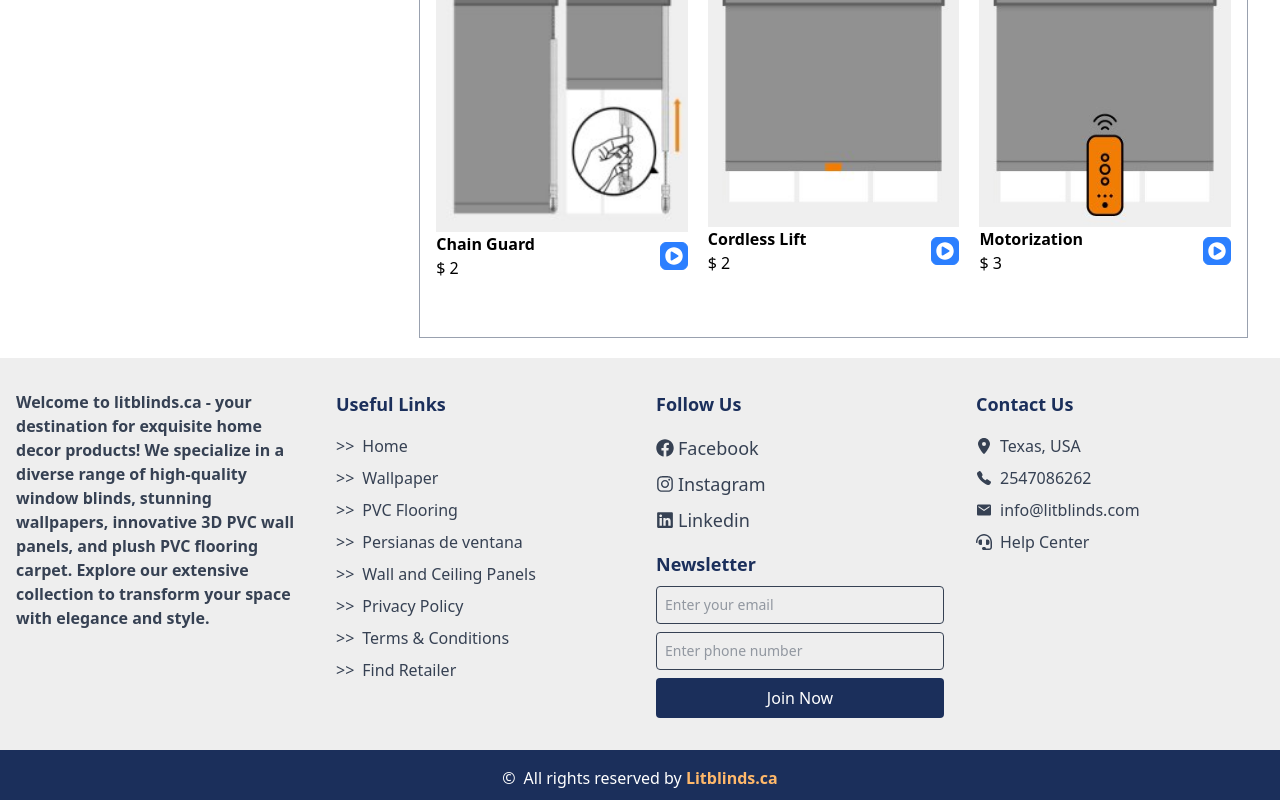
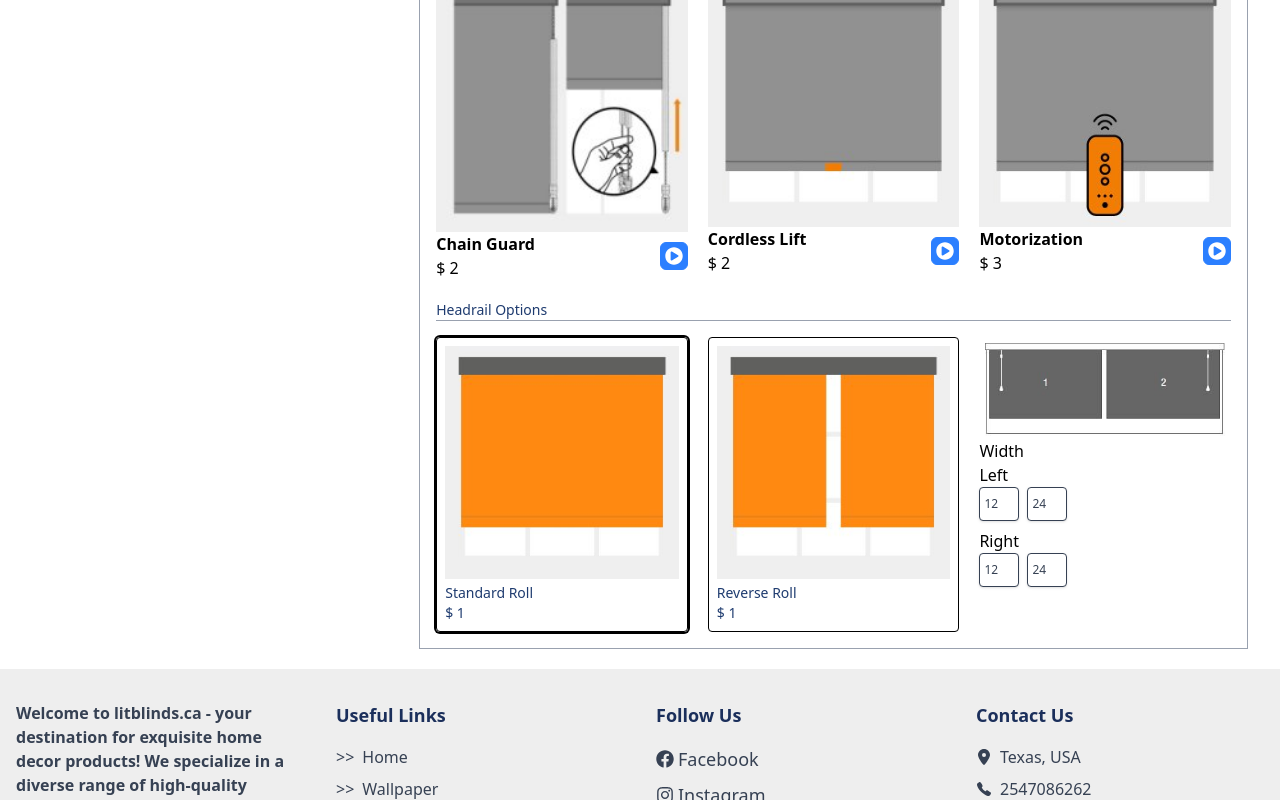
Before and after one commit to RobiulIslam08/litblinds, a React (Vite) app: page /window-blinds-singlepage in a window 1280 px wide. Shown: the part 1976-2776 px from the top of the page. Built offline with nearby package versions, Linux system fonts and the light colour scheme.

Commit message:
Headrail Options design

```diff
--- /dev/null
+++ b/src/components/WindowBlindsSinglePage/Headrail.jsx
@@ -0,0 +1,131 @@
+import React, { useState } from 'react';
+import insideImage from '../../assets/images/windowBlindsSinglePage/inside.jpg';
+import reverseRoll from '../../assets/images/windowBlindsSinglePage/reversRoll.jpg';
+import headrailBothImage from '../../assets/images/windowBlindsSinglePage/headrailLiftBothImage.jpg';
+import headrailLiftPosition from '../../assets/images/windowBlindsSinglePage/headrailLiftPositionImage.jpg';
+
+const Headrail = () => {
+	const options = ['12', '24', '36'];
+
+	const [leftTop, setLeftTop] = useState('12');
+	const [leftBottom, setLeftBottom] = useState('24');
+	const [rightTop, setRightTop] = useState('12');
+	const [rightBottom, setRightBottom] = useState('24');
+	const [selectedSide, setSelectedSide] = useState('');
+
+	// 👉 Control which option is active
+	const [selectedOption, setSelectedOption] = useState('standard'); // default: 'standard' or 'reverse'
+
+	return (
+		<div>
+			<div>
+				<p className='text-primary text-sm mt-3 md:mt-4 lg:mt-5'>Headrail Options</p>
+				<hr className='text-gray-400 mb-3 lg:mb-4' />
+
+				<div className='grid grid-cols-2 lg:grid-cols-3 gap-5'>
+
+					{/* ✅ Standard Roll */}
+					<div
+						onClick={() => setSelectedOption('standard')}
+						className={`cursor-pointer border p-2 rounded ${selectedOption === 'standard' ? 'ring-2 ring-primary' : ''}`}
+					>
+						<img src={insideImage} alt="Standard Roll" />
+						<p className='text-primary text-sm mt-1'>Standard Roll</p>
+						<p className='text-primary text-sm'>$ 1</p>
+					</div>
+
+					{/* ✅ Reverse Roll */}
+					<div
+						onClick={() => setSelectedOption('reverse')}
+						className={`cursor-pointer border p-2 rounded ${selectedOption === 'reverse' ? 'ring-2 ring-primary' : ''}`}
+					>
+						<img src={reverseRoll} alt="Reverse Roll" />
+						<p className='text-primary text-sm mt-1'>Reverse Roll</p>
+						<p className='text-primary text-sm'>$ 1</p>
+					</div>
+
+					{/* ✅ Conditional Content */}
+					{selectedOption === 'standard' && (
+						<div className='col-span-2 lg:col-span-1'>
+							<img src={headrailBothImage} alt="Headrail Both" />
+							<p>Width</p>
+
+							{/* Left Side */}
+							<div>
+								<p>Left</p>
+								<div className='flex gap-2'>
+									<select
+										value={leftTop}
+										onChange={(e) => setLeftTop(e.target.value)}
+										className="w-10 px-1 py-2 text-xs border rounded bg-white text-gray-700 shadow focus:outline-none focus:ring-2 focus:ring-blue-500 appearance-none"
+									>
+										<option value="">--</option>
+										{options.map((option, idx) => (
+											<option key={idx} value={option}>{option}</option>
+										))}
+									</select>
+									<select
+										value={leftBottom}
+										onChange={(e) => setLeftBottom(e.target.value)}
+										className="w-10 px-1 py-2 text-xs border rounded bg-white text-gray-700 shadow focus:outline-none focus:ring-2 focus:ring-blue-500 appearance-none"
+									>
+										<option value="">--</option>
+										{options.map((option, idx) => (
+											<option key={idx} value={option}>{option}</option>
+										))}
+									</select>
+								</div>
+							</div>
+
+							{/* Right Side */}
+							<div className='mt-2'>
+								<p>Right</p>
+								<div className='flex gap-2'>
+									<select
+										value={rightTop}
+										onChange={(e) => setRightTop(e.target.value)}
+										className="w-10 px-1 py-2 text-xs border rounded bg-white text-gray-700 shadow focus:outline-none focus:ring-2 focus:ring-blue-500 appearance-none"
+									>
+										<option value="">--</option>
+										{options.map((option, idx) => (
+											<option key={idx} value={option}>{option}</option>
+										))}
+									</select>
+									<select
+										value={rightBottom}
+										onChange={(e) => setRightBottom(e.target.value)}
+										className="w-10 px-1 py-2 text-xs border rounded bg-white text-gray-700 shadow focus:outline-none focus:ring-2 focus:ring-blue-500 appearance-none"
+									>
+										<option value="">--</option>
+										{options.map((option, idx) => (
+											<option key={idx} value={option}>{option}</option>
+										))}
+									</select>
+								</div>
+							</div>
+						</div>
+					)}
+
+					{/* ✅ Reverse Roll Conditional Content */}
+					{selectedOption === 'reverse' && (
+						<div className='col-span-2 lg:col-span-1 '>
+							<img src={headrailLiftPosition} alt="Headrail Lift Position " className={`w-full transition-transform duration-500 ${selectedSide === 'right' ? 'rotate-180 translate-x-2' : ''
+								}`} />
+							<select
+								value={selectedSide}
+								onChange={(e) => setSelectedSide(e.target.value)}
+								className="w-full px-3 py-2 text-sm border rounded bg-white text-gray-700 shadow focus:outline-none focus:ring-2 focus:ring-blue-500 mt-2"
+							>
+								<option value="">Lift Position</option>
+								<option value="left">Left</option>
+								<option value="right">Right</option>
+							</select>
+						</div>
+					)}
+				</div>
+			</div>
+		</div>
+	);
+};
+
+export default Headrail;
--- a/src/pages/WindowBlindsSinglePage.jsx
+++ b/src/pages/WindowBlindsSinglePage.jsx
@@ -10,6 +10,8 @@ import QuantityCounter from '../components/QuantityCounter';
 import lifeStyleimage1 from '../assets/images/windowBlindsSinglePage/lifeStyle1.jpg'
 import lifeStyleimage2 from '../assets/images/windowBlindsSinglePage/lifeStyle2.jpg'
 import lifeStyleimage3 from '../assets/images/windowBlindsSinglePage/lifeStyle3.jpg'
+import Headrail from '../components/WindowBlindsSinglePage/Headrail';
+
 const WindowBlindsSinglePage = () => {
 	const [selectedImg, setSelectedImg] = useState(img1);
 
@@ -130,7 +132,7 @@ const WindowBlindsSinglePage = () => {
 				</div>
 
 				{/* slect color, size, features, warrenty option */}
-				<div className='border p-4  md:h-[1800px] border-gray-400 mt-3'>
+				<div className='border p-4   border-gray-400 mt-3'>
 					{/* select color */}
 					<div>
 						<button className='md:text-base text-xs py-2 font-semibold text-left w-full text-white bg-[#2c2c2c] px-5'>Select Color</button>
@@ -364,7 +366,7 @@ const WindowBlindsSinglePage = () => {
 						<p className='text-primary text-sm mt-3 md:mt-4 lg:mt-5'>Life Style</p>
 						<hr className='text-gray-400 ' />
 						{/* life style 3 card */}
-						<div className='grid grid-cols-1 lg:grid-cols-3 gap-5 mt-3 md:mt-4 '>
+						<div className='grid grid-cols-2 lg:grid-cols-3 gap-5 mt-3 md:mt-4 '>
 							{/* one */}
 							<div>
 								<img src={lifeStyleimage1} alt="" className='w-full' />
@@ -404,6 +406,9 @@ const WindowBlindsSinglePage = () => {
 
 					</div>
 
+					{/* headrail option */}
+					<Headrail></Headrail>
+
 
 
 				</div>
```
Also changed, not shown: src/assets/images/windowBlindsSinglePage/reversRoll.jpg (renamed from src/assets/images/windowBlindsSinglePage/2-on-1-headrail-select-light-filtering-fabric-roller-shades-1271-2806.jpg).
